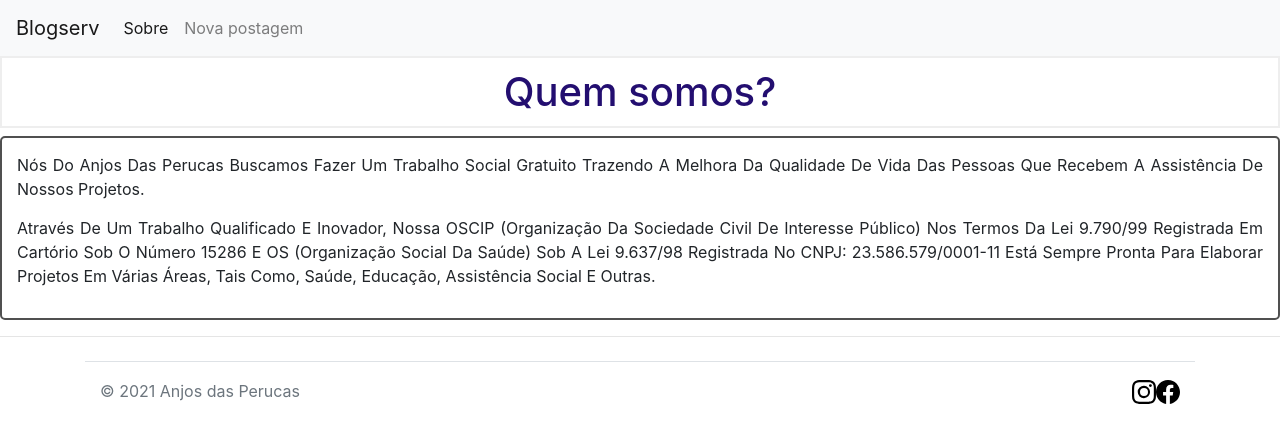
After one commit to guisw/projetoONG, a Flask app: page /about in a window 1280 px wide. The commit adds this page. Shown: the top 443 px of the page. Run offline with Flask 2, Linux system fonts and the light colour scheme; some libraries are stand-ins or nearby versions.

Commit message:
alteração no css

```diff
--- a/app.py
+++ b/app.py
@@ -75,3 +75,7 @@ def delete(id):
     db.session.commit()
     flash(' "{}" foi apagado com sucesso!'.format(post.title))
     return redirect(url_for('index'))
+
+@app.route('/about')
+def about():
+    return render_template('about.html')
--- a/static/css/estilo.css
+++ b/static/css/estilo.css
@@ -1,6 +1,21 @@
 h1{
     border: 2px #eee solid;
-    color: brown;
+    color: rgb(35, 14, 112);
     text-align: center;
     padding: 10px;
 }
+
+article{
+	background: #fff;
+	padding: 15px;
+	border: 2px solid #505050;
+	margin-bottom: 15px;
+	border-radius: 5px;
+}
+
+p{
+	margin-bottom: 0;
+	margin-bottom: 15px;
+	text-transform: capitalize;
+	text-align: justify;
+}
--- /dev/null
+++ b/templates/about.html
@@ -0,0 +1,18 @@
+{% extends 'base.html' %}
+
+{% block content %}
+    <h1>{% block title %} Quem somos? {% endblock %}</h1>
+    <section>
+        <article>
+             <p>Nós do Anjos das Perucas buscamos fazer um trabalho social gratuito trazendo a melhora da
+                qualidade de vida das pessoas que recebem a assistência de nossos projetos.</p>
+            <p>Através de um trabalho qualificado e inovador, nossa OSCIP (Organização da Sociedade Civil
+                de Interesse Público) nos termos da Lei 9.790/99 registrada em cartório sob o número 15286 e OS
+                (Organização Social da Saúde) sob a Lei 9.637/98 registrada no CNPJ: 23.586.579/0001-11 está
+                sempre pronta para elaborar projetos em várias áreas, tais como, saúde, educação, assistência
+                social e outras.</p>
+        </article>
+    </section>
+    <hr>
+
+{% endblock %}
--- a/templates/base.html
+++ b/templates/base.html
@@ -7,6 +7,7 @@
 
     <!-- Bootstrap CSS -->
     <link rel="stylesheet" href="https://stackpath.bootstrapcdn.com/bootstrap/4.1.3/css/bootstrap.min.css" integrity="sha384-MCw98/SFnGE8fJT3GXwEOngsV7Zt27NXFoaoApmYm81iuXoPkFOJwJ8ERdknLPMO" crossorigin="anonymous">
+    <link rel="stylesheet" href="../static/css/estilo.css">
 
     <title>{% block title %}{% endblock %}</title>
   </head>
@@ -20,7 +21,7 @@
         <div class="collapse navbar-collapse" id="navbarNav">
           <ul class="navbar-nav mr-auto">
             <li class="nav-item active">
-              <a class="nav-link" href="#">Sobre</a>
+              <a class="nav-link" href="{{url_for('about')}}">Sobre</a>
             </li>
             <li class="nav-item">
               <a class="nav-link" href="{{url_for('create')}}">Nova postagem</a>
@@ -29,7 +30,10 @@
         </div>
       </nav>
       <div class="conteiner">
-          {% block content %} {% endblock %}
+          {% block content %}
+
+          {% endblock %}
+
 
       </div>
 
@@ -38,6 +42,7 @@
     <script src="https://code.jquery.com/jquery-3.3.1.slim.min.js" integrity="sha384-q8i/X+965DzO0rT7abK41JStQIAqVgRVzpbzo5smXKp4YfRvH+8abtTE1Pi6jizo" crossorigin="anonymous"></script>
     <script src="https://cdnjs.cloudflare.com/ajax/libs/popper.js/1.14.3/umd/popper.min.js" integrity="sha384-ZMP7rVo3mIykV+2+9J3UJ46jBk0WLaUAdn689aCwoqbBJiSnjAK/l8WvCWPIPm49" crossorigin="anonymous"></script>
     <script src="https://stackpath.bootstrapcdn.com/bootstrap/4.1.3/js/bootstrap.min.js" integrity="sha384-ChfqqxuZUCnJSK3+MXmPNIyE6ZbWh2IMqE241rYiqJxyMiZ6OW/JmZQ5stwEULTy" crossorigin="anonymous"></script>
+
 
 
     <svg xmlns="http://www.w3.org/2000/svg" style="display: none;">
```
Also changed, not shown: static/css/blog.css (added, +103 -0 lines).
